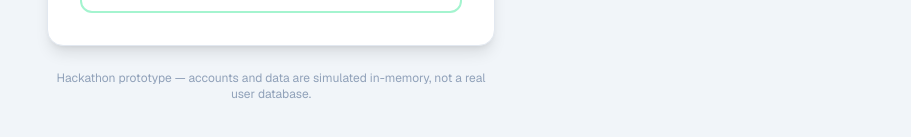
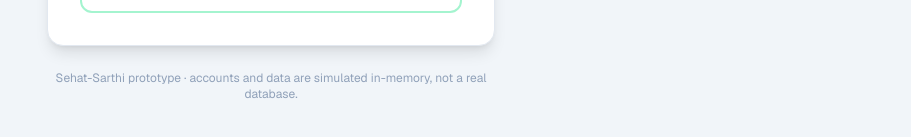
Before and after one commit to Satyamkushwaha83/BOB-Hackthon, a Next.js app: page / in a window 1280 px wide. Shown: the part 539-676 px from the top of the page, without its empty margins (369-1280 px from the left). Built offline with nearby package versions, Linux system fonts and the light colour scheme.

Commit message:
LoginScreen: update footer disclaimer text from 'Hackathon' to Sehat-Sarthi

```diff
--- a/src/components/LoginScreen.tsx
+++ b/src/components/LoginScreen.tsx
@@ -102,7 +102,9 @@ export function LoginScreen({ uiLang, setUiLang, onLogin }: { uiLang: UILang; se
           </>
         )}
       </div>
-      <p className="text-xs text-slate-400 mt-6 text-center max-w-md">Hackathon prototype — accounts and data are simulated in-memory, not a real user database.</p>
+      <p className="text-xs text-slate-400 mt-6 text-center max-w-md">
+        Sehat-Sarthi prototype · accounts and data are simulated in-memory, not a real database.
+      </p>
     </div>
   );
 }
```
